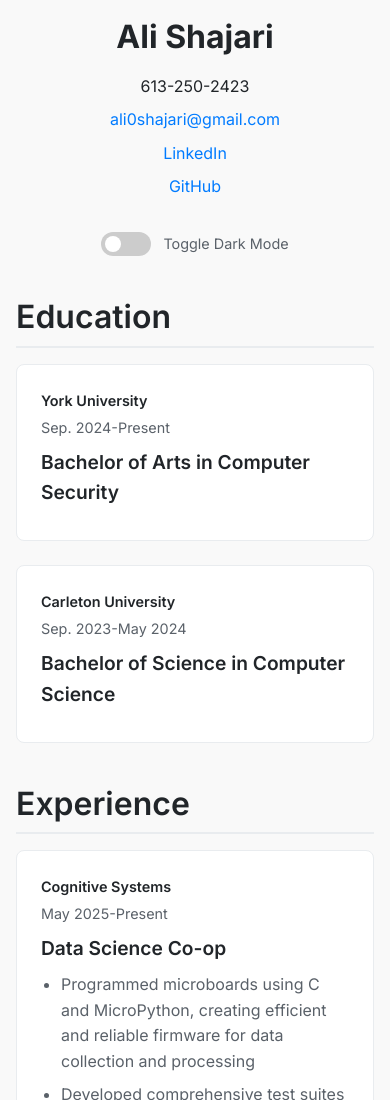
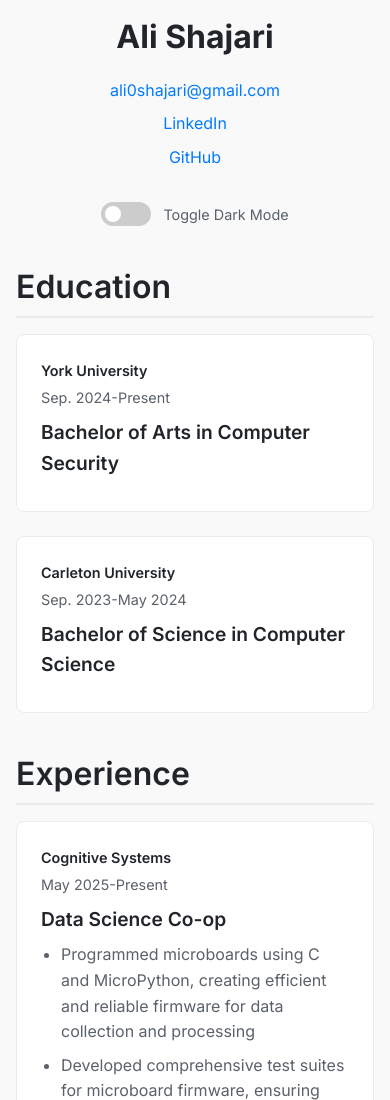
Before and after one commit to Shalijar/shalijar.github.io, a plain HTML site: page index.html in a window 390 px wide. Shown: the top 1100 px of the page. Drawn offline with Linux system fonts and the light colour scheme.

Commit message:
removed phone

```diff
--- a/index.html
+++ b/index.html
@@ -17,7 +17,6 @@
         <h1>Ali Shajari</h1>
         <nav class="contact-info">
             <ul>
-                <li>613-250-2423</li>
                 <li><span aria-hidden="true">|</span></li>
                 <li><a href="mailto:ali0shajari@gmail.com">ali0shajari@gmail.com</a></li>
                 <li><span aria-hidden="true">|</span></li>
```
